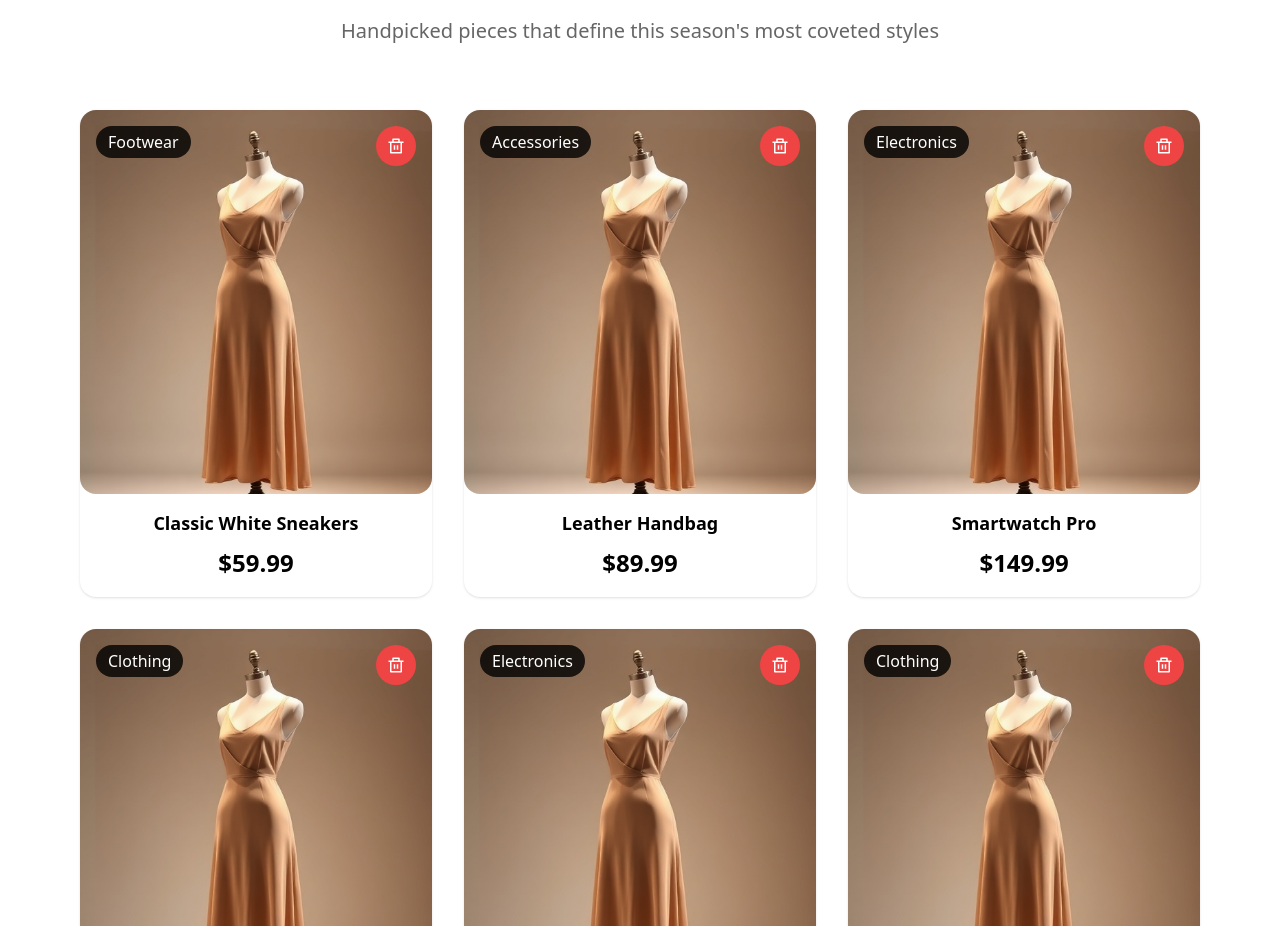
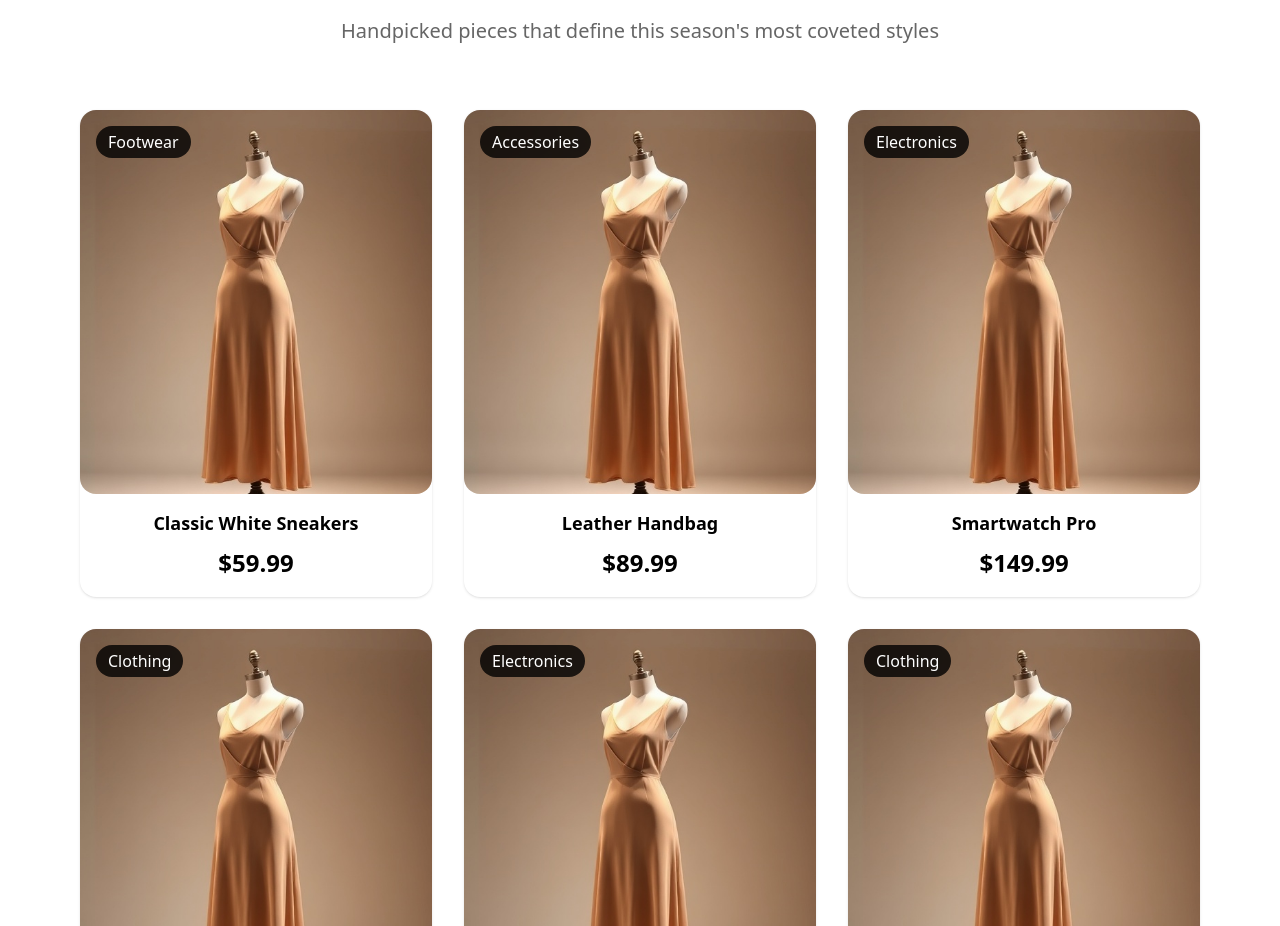
Before and after one commit to akshitha143/product-management, a React (Vite) app in the folder frontend/: page / in a window 1280 px wide. Shown: the part 920-1846 px from the top of the page. Built offline with nearby package versions, Linux system fonts and the light colour scheme.

Commit message:
vercel deployment

```diff
--- a/frontend/src/pages/landing/LandingPage.jsx
+++ b/frontend/src/pages/landing/LandingPage.jsx
@@ -103,7 +103,7 @@ const LandingPage = ()=> {
                     <div key={product._id} className="product-card">
                         <div className="img-container">
                             <span className="category">{product.category}</span>
-                            <span className="delete-btn"><RiDeleteBinLine/></span>
+                            {/* <span className="delete-btn"><RiDeleteBinLine/></span> */}
                             {product.image && <img src="/images/product.jpg"  alt={product.name} />}
                             <div className="img-overly"></div>
                         </div>
```
Also changed, not shown: frontend/vercel.json (added).
